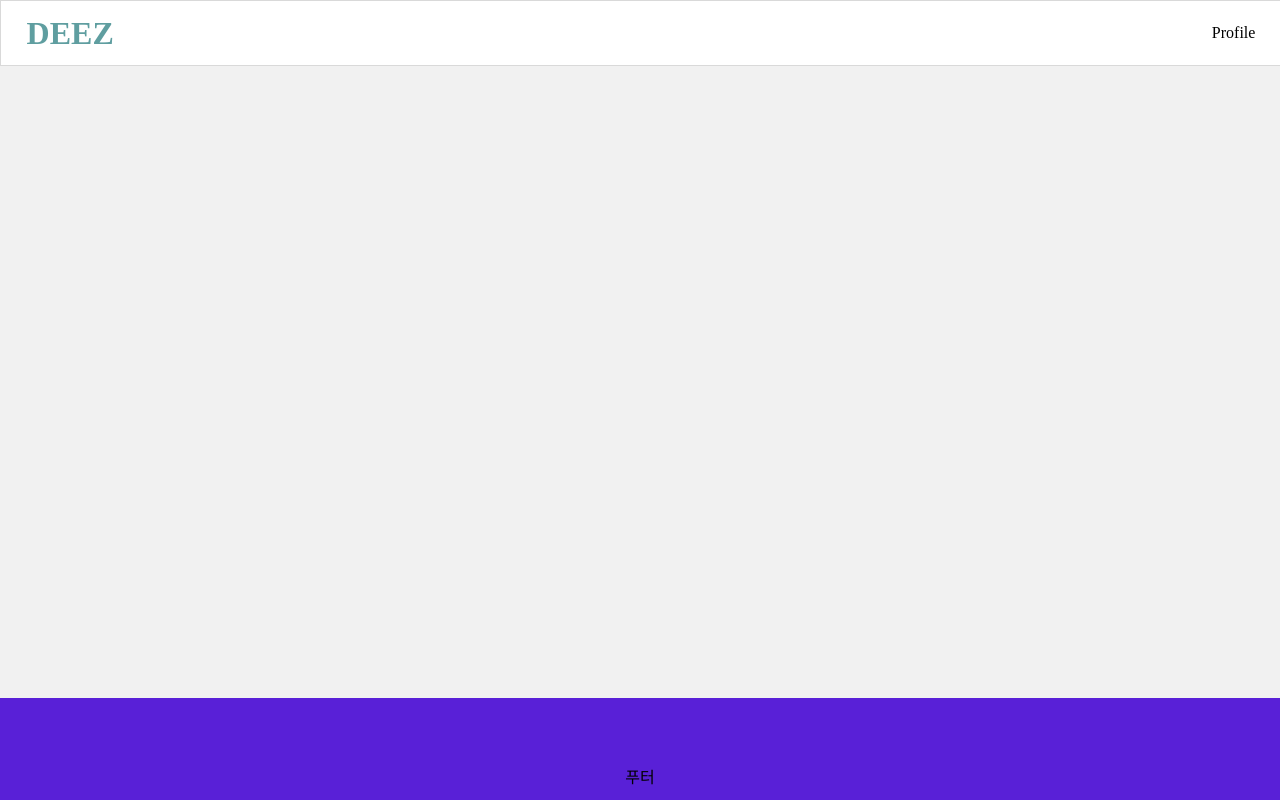
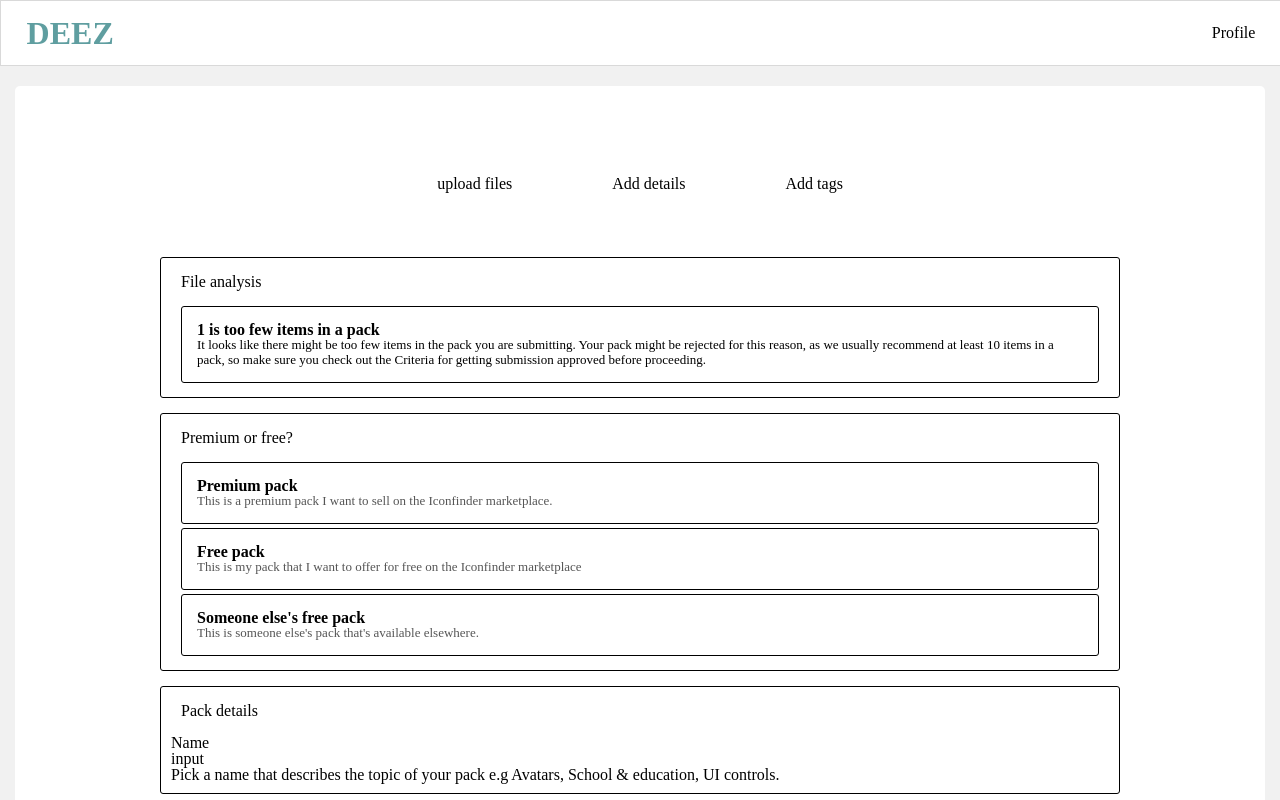
Before and after one commit to motionbit95/deez, a React (Create React App) app: page /adddetails in a window 1280 px wide. Before the commit this address had no page. Shown: the top 800 px of the page. Built offline with nearby package versions, Linux system fonts and the light colour scheme.

Commit message:
[UI] Uplaod detail 페이지 초안
- page 이름 수정
- 업로드 페이지 글씨 간격 수정

```diff
--- a/src/component/BHeader.js
+++ b/src/component/BHeader.js
@@ -66,6 +66,7 @@ const Logo = styled.div`
   font-size: xx-large;
   color: cadetblue;
   font-weight: 800;
+  line-height: 8px;
 `;
 
 export default BHeader;
--- a/src/component/BInput.js
+++ b/src/component/BInput.js
@@ -39,6 +39,7 @@ const TextInput = styled.input`
   font-size: large;
   outline: none;
   color: #444444;
+  line-height: 8px;
 `;
 
 export default BInput;
--- /dev/null
+++ b/src/component/FileUpload.js
@@ -0,0 +1,41 @@
+import React, { useRef, useState } from 'react';
+import styled from 'styled-components';
+
+const FileUpload = () => {
+    const [selectedFile, setSelectedFile] = useState(null);
+    const imageRef = useRef();
+
+
+    const handleFileChange = (event) => {
+    // 선택된 파일을 상태에 업데이트
+    setSelectedFile(event.target.files[0]);
+
+  };
+
+  function onImageUpload() {
+        if(imageRef)
+        {
+            imageRef.current.click()
+        }
+  }
+
+    return (
+        <div>
+            <Clickinput onClick={onImageUpload}/>
+            <Fileinput ref={imageRef} type='file' accept=".svg, .png" onChange={handleFileChange} multiple="multiple"/>
+        </div>
+    );
+}
+
+const Fileinput = styled.input`
+    display: none;
+`;
+
+const Clickinput = styled.div`
+    background-color: gray;
+    width: 150px;
+    height: 150px;
+    margin: 30px;
+`;
+
+export default FileUpload;
--- a/src/pages/dashboard.js
+++ b/src/pages/dashboard.js
@@ -2,8 +2,9 @@ import React from "react";
 import "../style/dashboard.css";
 import { BrowserRouter, Route, Routes } from "react-router-dom";
 import Profile from "./profile";
-import Downloads from "./downloads";
 import BHeader from "../component/BHeader";
+import Uploadfiles from "./upload/uploadfiles";
+import Adddetails from "./upload/adddetails";
 
 export const DashBoard = () => {
   return (
@@ -13,7 +14,8 @@ export const DashBoard = () => {
         <BrowserRouter>
           <Routes>
             <Route path="/profile/*" element={<Profile />} />
-            <Route path="/downloads/*" element={<Downloads />} />
+            <Route path="/uploadfiles/*" element={<Uploadfiles />} />
+            <Route path="/adddetails/*" element={<Adddetails />} />
           </Routes>
         </BrowserRouter>
       </div>
--- /dev/null
+++ b/src/pages/upload/adddetails.js
@@ -0,0 +1,69 @@
+import React from "react";
+
+const Adddetails = () => {
+  return (
+    <div id="uploadfloor" className="uploadfloor">
+      <div id="uploadcontent" className="uploadcontent">
+        <div id="stepbar" className="stepbar">
+          <div>upload files</div>
+          <div>Add details</div>
+          <div>Add tags</div>
+        </div>
+        <div id="add-detailbox" className="add-detailbox">
+          <div className="d3">File analysis</div>
+          <div id="add-box" className="add-box">
+            <div className="d4">1 is too few items in a pack</div>
+            <div className="d6">
+              It looks like there might be too few items in the pack you are
+              submitting. Your pack might be rejected for this reason, as we
+              usually recommend at least 10 items in a pack, so make sure you
+              check out the Criteria for getting submission approved before
+              proceeding.
+            </div>
+          </div>
+        </div>
+        <div id="add-detailbox" className="add-detailbox">
+          <div className="d3">Premium or free?</div>
+          <div id="add-box" className="add-box">
+          <div className="d4">Premium pack</div>
+            <div className="d5">
+              This is a premium pack I want to sell on the Iconfinder
+              marketplace.
+              <div />
+            </div>
+            </div>
+            <div id="add-box" className="add-box">
+              <div className="d4">Free pack</div>
+              <div className="d5">
+                This is my pack that I want to offer for free on the Iconfinder
+                marketplace
+                <div />
+              </div>
+              </div>
+              <div id="add-box" className="add-box">
+              <div className="d4">Someone else's free pack</div>
+                <div className="d5">
+                  This is someone else's pack that's available elsewhere.
+                  <div />
+              </div>
+            </div>
+            </div>
+          <div id="add-detailbox" className="add-detailbox">
+            <div className="d3">Pack details</div>
+            <div>
+              <div>Name</div>
+              <div>input</div>
+              <div>
+                Pick a name that describes the topic of your pack e.g Avatars,
+                School & education, UI controls.
+              </div>
+            </div>
+          </div>
+          <div id="add-detailbox" className="add-detailbox">4번 박스
+          </div>
+      </div>
+    </div>
+  );
+};
+
+export default Adddetails;
--- a/src/pages/downloads.js
+++ b/src/pages/upload/uploadfiles.js
@@ -1,9 +1,10 @@
 import React from 'react';
+import FileUpload from '../../component/FileUpload';
 
-const downloads = () => {
+const Uploadfiles = () => {
     return (
         <div id="uploadfloor" className="uploadfloor">
-        <div id="uploadscale" className="uploadscale">
+        <div id="uploadfiles" className="uploadfiles">
             <div id="stepbar" className="stepbar">
                 <div>upload files</div>
                 <div>Add details</div>
@@ -14,8 +15,8 @@ const downloads = () => {
                 <hr/>
             </div>
             <div id="dndbox" className="dndbox">
-                <div className="dlicon">아이콘</div>
-                <div className="dnd1">Drag&drop SVG or PNG files</div>
+                <div className="ubutton">Upload is required</div><FileUpload/>
+                <div className="dnd1">Upload SVG or PNG files</div>
                 <div className="dnd2">Or drag and drop a ZIP file for larger packs. The expected review time is 4 to 7 days.</div>
             </div>
 
@@ -47,4 +48,4 @@ const downloads = () => {
     );
 };
 
-export default downloads;
+export default Uploadfiles;
--- a/src/style/account.css
+++ b/src/style/account.css
@@ -54,6 +54,7 @@ div {
     justify-content: center;
     width: 100%;
     margin: 50px 0px;
+    line-height: 8px;
 }
 
 .form >.label {
@@ -61,6 +62,7 @@ div {
     font-size: x-large;
     font-weight: 600;
     margin: 0px 0px 50px 0px;
+    line-height: 8px;
 }
 
 .form >.checkbox {
@@ -89,6 +91,7 @@ div {
 .form >.agree {
     font-size: smaller;
     color: #424242;
+    line-height: 8px;
 }
 
 .form >.buttons {
@@ -109,6 +112,7 @@ div {
     border-radius: 5px;
     border-style: solid;
     font-size: small;
+    line-height: 8px;
     cursor: pointer;
     text-align: center;
     display: flex;
--- a/src/style/dashboard.css
+++ b/src/style/dashboard.css
@@ -98,6 +98,7 @@
     width: 50%;
     cursor: pointer;
     border-radius: 6px;
+    line-height: 8px;
 }
 .C-google{
     display: flex;
@@ -110,11 +111,13 @@
     width: 50%;
     cursor: pointer;
     border-radius: 6px;
+    line-height: 8px;
 }
 
 .d1 {
     font-size: xx-large;
     margin: 20px 0px;
+    line-height: 8px;
 }
 
 .d2 {
@@ -122,6 +125,7 @@
     display: flex;
     align-items: center;
     padding: 0px 3px;
+    line-height: 15px;
 }
 
 .ad {
@@ -158,6 +162,7 @@
     padding: 10px;
     margin: 20px 0px;
     border-radius: 5px;
+    line-height: 8px;
 }
 
 .d-button {
@@ -177,6 +182,7 @@
     cursor: pointer;
     border: 2px solid #9c9c9c;
     border-radius: 5px;
+    line-height: 8px;
 }
 
 .y-button {
@@ -190,23 +196,25 @@
     cursor: pointer;
     border: 2px solid #4c2;
     border-radius: 5px;
+    line-height: 8px;
 }
 
 .uploadfloor {
     background-color: white;
     border-radius: 5px;
-    height: 100vh;
+    height: 100%;
 }
 
-.uploadscale {
+.uploadcontent {
     width: 80vw;
+    max-width: 960px;
     min-height: 100vh;
     display: flex;
     flex-direction: column;
     justify-content: center;
     padding: 0px 15px;
     margin: 0px 130px 30px;
-
+    gap: 15px;
 }
 
 .stepbar {
@@ -228,13 +236,11 @@
     border: 4px dashed #4c2;
 }
 
-.dlicon {
+.ubutton {
     display: flex;
     justify-content: center;
     align-items: center;
-    width: 128px;
-    height: 128px;
-    margin: 20px 0px;
+    margin: 5px 0px;
 }
 
 .dnd1 {
@@ -242,12 +248,14 @@
     font-weight: 600;
     margin: 0px 0px 20px;
     justify-content: center;
+    line-height: 8px;
 }
 
 .dnd2 {
     font-size: small;
     color: #222222;
     margin: 0px 0px 10px;
+    line-height: 8px;
 }
 
 .cboxs {
@@ -286,6 +294,8 @@
     justify-content: flex-start;
     font-size: larger;
     margin: 7px 3px;
+    padding: 7px 0px;
+    line-height: 8px;
 }
 
 .ctextbox {
@@ -299,3 +309,44 @@ hr {
     border: 1px solid #222222;
     margin: 13px 0px;
 }
+
+.add-detailbox {
+    border: 1px solid black;
+    border-radius: 3px;
+    padding: 10px;
+    background-color: white;
+}
+
+.add-box {
+    display: flex;
+    flex-direction: column;
+    border: 1px solid black;
+    border-radius: 3px;
+    padding: 15px;
+    background-color: white;
+    margin: 4px 10px;
+}
+
+.d3 {
+    font-size: medium;
+    margin: 10px;
+    padding: 0px 0px 10px;
+    line-height: 8px;
+}
+
+.d4 {
+    font-size: medium;
+    font-weight: 600;
+    line-height: 15px;
+}
+
+.d5 {
+    font-size: small;
+    color: #555555;
+    line-height: 15px;
+}
+
+.d6 {
+    font-size: small;
+    line-height: 15px;
+}
```
Also changed, not shown: src/pages/upload/addtags.js (added, +11 -0 lines).
